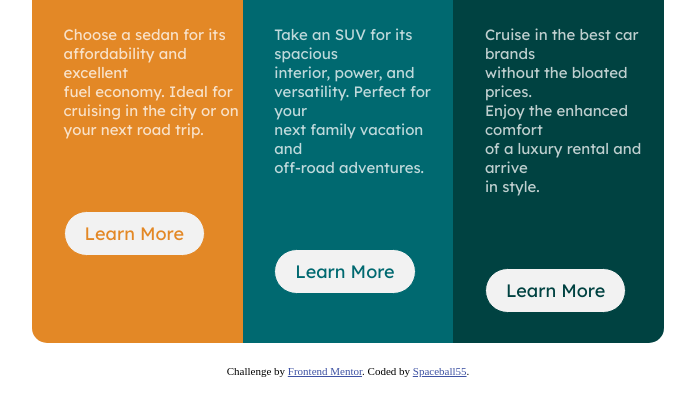
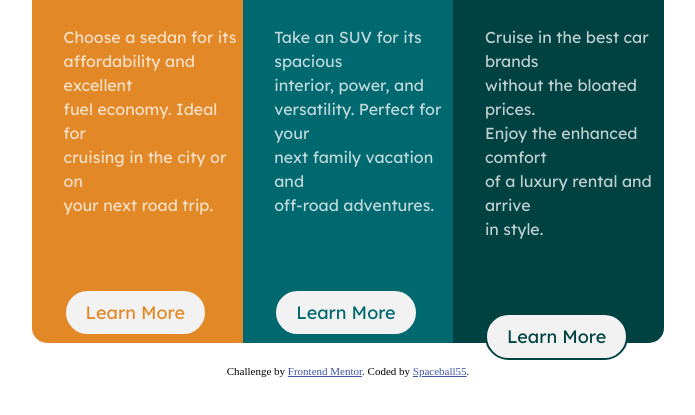
Before and after one commit to Spaceball55/front-end-practice, a plain HTML site: page frontend-mentor/3-column-preview-card-component-main/index.html in a window 1280 px wide. Shown: the part 283-698 px from the top of the page, without its empty margins (292-987 px from the left). Drawn offline with Linux system fonts and the light colour scheme.

Commit message:
Update style.css

```diff
--- a/frontend-mentor/3-column-preview-card-component-main/style.css
+++ b/frontend-mentor/3-column-preview-card-component-main/style.css
@@ -52,7 +52,8 @@
     margin-bottom:25%;
     font-family: 'Lexend Deca', sans-serif;
     font-weight: 400;
-    font-size:15px;
+    line-height: 24px;
+    font-size:16px;
 }
 
 button{
@@ -71,24 +72,38 @@ button{
 
 #sedan button{
     color:hsl(31, 77%, 52%);
-    border:1px solid hsl(31, 77%, 52%);
+    border:2px solid hsl(31, 77%, 52%);
 }
 
 #sedan button:hover{
     cursor: pointer;
     background-color: hsl(31, 77%, 52%);
     color: hsla(0, 0%, 100%, 0.75);
-    border: 1px solid hsla(0, 0%, 100%, 0.75);
+    border: 2px solid hsla(0, 0%, 100%, 0.75);
 }
 
 #suv button{
     color:hsl(184, 100%, 22%);
-    border:1px solid hsl(184, 100%, 22%);
+    border:2px solid hsl(184, 100%, 22%);
+}
+
+#suv button:hover{
+    cursor:pointer;
+    background-color: hsl(184, 100%, 22%);
+    color: hsla(0, 0%, 100%, 0.75);
+    border: 2px solid hsla(0, 0%, 100%, 0.75);
 }
 
 #luxury button{
     color:hsl(179, 100%, 13%);
-    border:1px solid hsl(179, 100%, 13%);
+    border:2px solid hsl(179, 100%, 13%);
+}
+
+#luxury button:hover{
+    cursor:pointer;
+    background-color: hsl(179, 100%, 13%);
+    color: hsla(0, 0%, 100%, 0.75);
+    border: 2px solid hsla(0, 0%, 100%, 0.75);
 }
 
 .attribution { font-size: 11px; text-align: center; margin-top:2em;}
```
